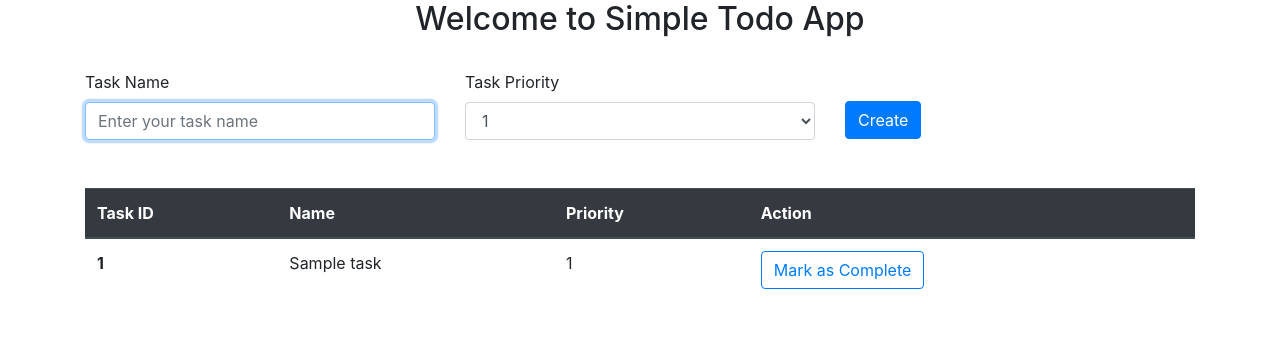
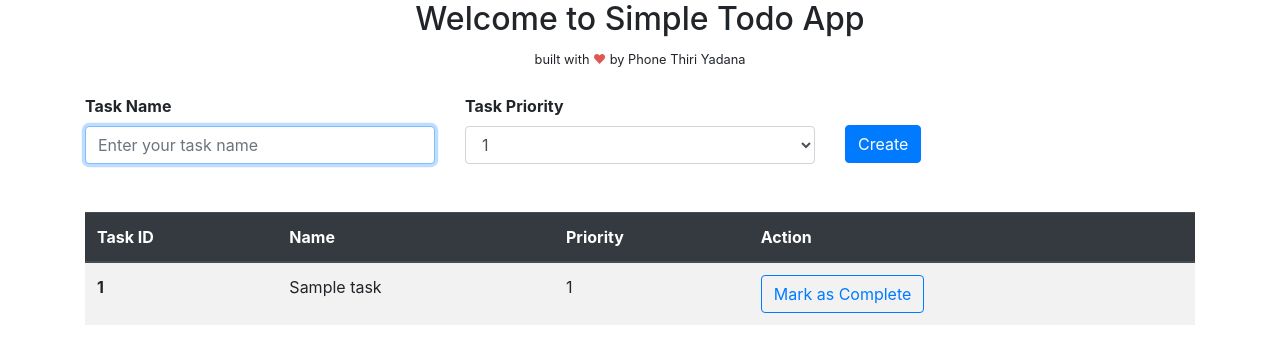
Before and after one commit to ptyadana/django-WEB-simple-todo, a Django app: page / in a window 1280 px wide. Shown: the top 364 px of the page. Run offline with Django 3.2, Linux system fonts and the light colour scheme; tables that the repository leaves empty hold one stand-in row (values such as "Sample post"); some libraries are stand-ins or nearby versions.

Commit message:
update styling for home html

```diff
--- a/todo_app/templates/todo_app/home.html
+++ b/todo_app/templates/todo_app/home.html
@@ -10,18 +10,21 @@
     <div class="container">
         <div class="row">
             <div class="col-md-12">
-                <center><h2>Welcome to Simple Todo App</h2></center>
+                <center>
+                    <h2>Welcome to Simple Todo App</h2>
+                    <small>built with <span style="color: #e25555;">&#9829;</span> by Phone Thiri Yadana</small>
+                </center>
             </div>
         </div>
         <br>
         <form class="row" method="POST" action="{% url 'addtask' %}">
             {% csrf_token %}
             <div class="col">
-                <label for="name">Task Name</label>
+                <label for="name" style="font-weight: bold;">Task Name</label>
                 <input type="name" class="form-control" id="name" name="name" placeholder="Enter your task name" autofocus>
             </div>
             <div class="col">
-                <label for="priority">Task Priority</label>
+                <label for="priority" style="font-weight: bold;">Task Priority</label>
                 <select class="form-control" id="priority"  name="priority">
                 <option>1</option>
                 <option>2</option>
@@ -42,7 +45,7 @@
         </div><br>
         <div class="row">
             <div class="col-md-12">
-                <table class="table">
+                <table class="table table-striped">
                     <thead class="thead-dark">
                       <tr>
                         <th scope="col">Task ID</th>
```
